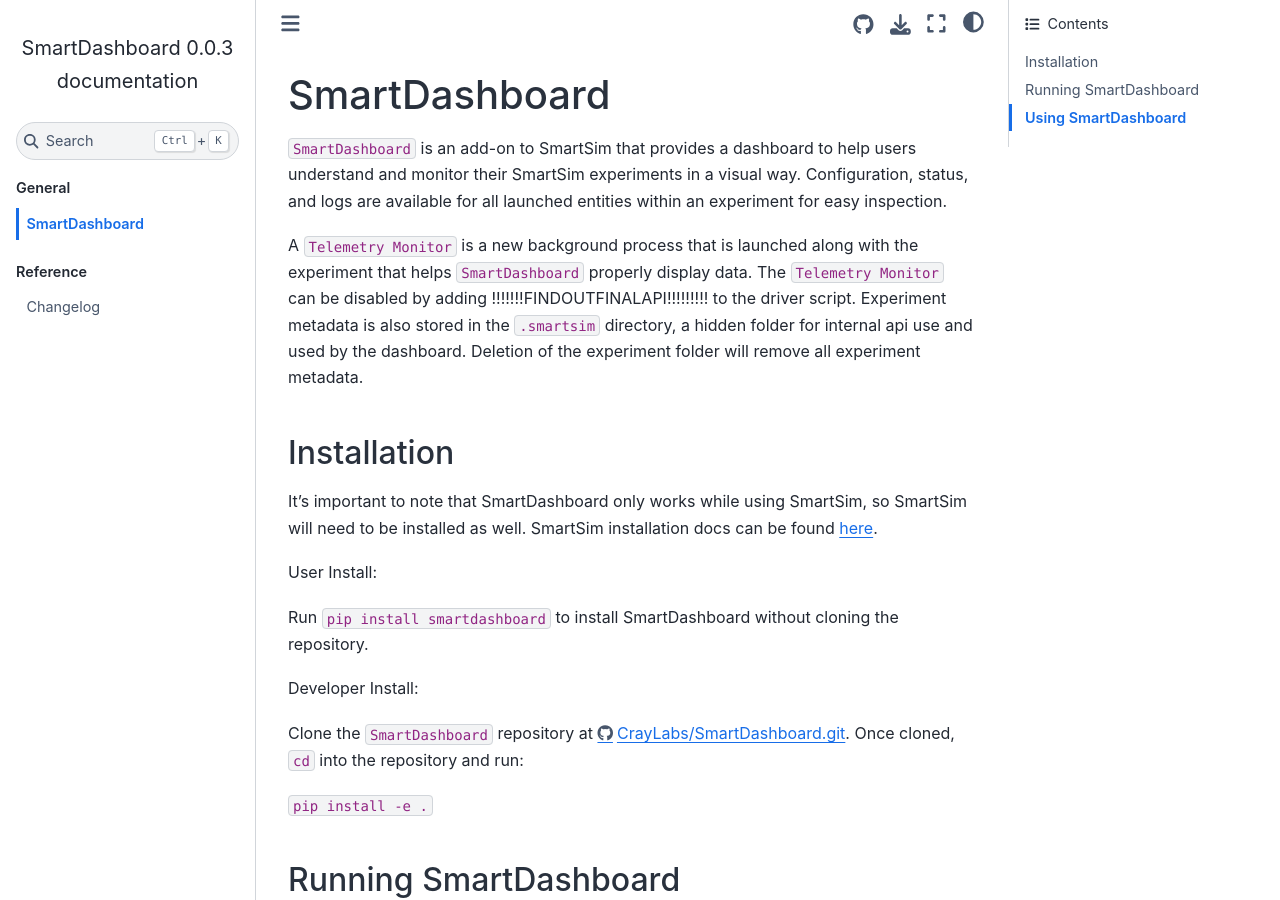
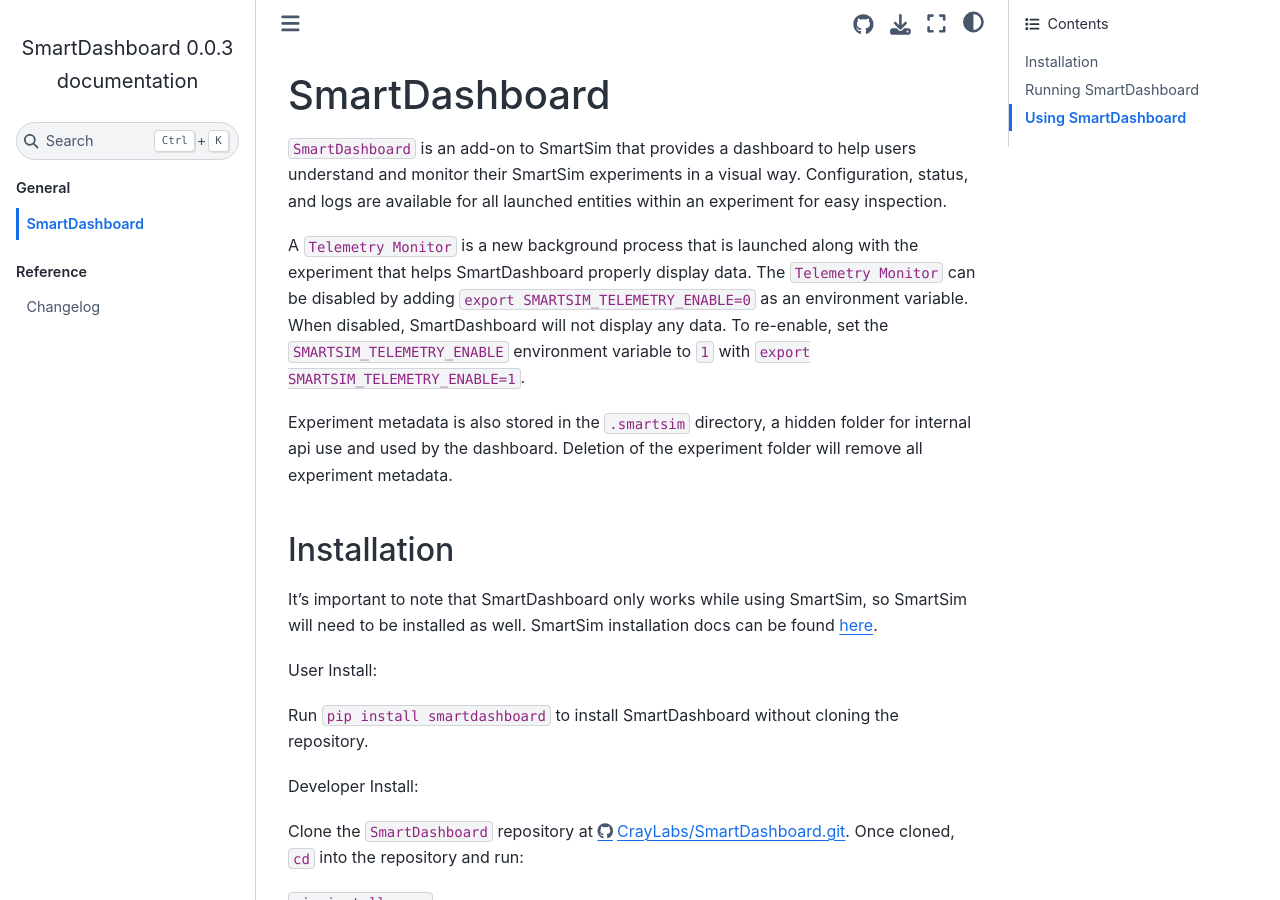
Before and after one commit to CrayLabs/SmartDashboard, a Sphinx documentation site: the page built from doc/overview.rst, in a window 1280 px wide and 900 px high. Built offline with Sphinx 7.4.7 and the Sphinx Book theme 1.1.4, drawn with Linux system fonts in a browser that asks for light colours; formulas are drawn with MathJax 3.

Commit message:
added env variable info

```diff
--- a/doc/overview.rst
+++ b/doc/overview.rst
@@ -8,9 +8,12 @@
 are available for all launched entities within an experiment for easy inspection.
 
 A ``Telemetry Monitor`` is a new background process that is launched along with the experiment
-that helps ``SmartDashboard`` properly display data. The ``Telemetry Monitor`` can be disabled by
-adding !!!!!!!FINDOUTFINALAPI!!!!!!!!! to the driver script. Experiment metadata is also stored in
-the ``.smartsim`` directory, a hidden folder for internal api use and used by the dashboard.
+that helps SmartDashboard properly display data. The ``Telemetry Monitor`` can be disabled by
+adding ``export SMARTSIM_TELEMETRY_ENABLE=0`` as an environment variable. When disabled, SmartDashboard
+will not display any data. To re-enable, set the ``SMARTSIM_TELEMETRY_ENABLE`` environment variable to ``1``
+with ``export SMARTSIM_TELEMETRY_ENABLE=1``.
+
+Experiment metadata is also stored in the ``.smartsim`` directory, a hidden folder for internal api use and used by the dashboard.
 Deletion of the experiment folder will remove all experiment metadata.
 
 
```
Also changed, not shown: README.md (+5 -2 lines).
